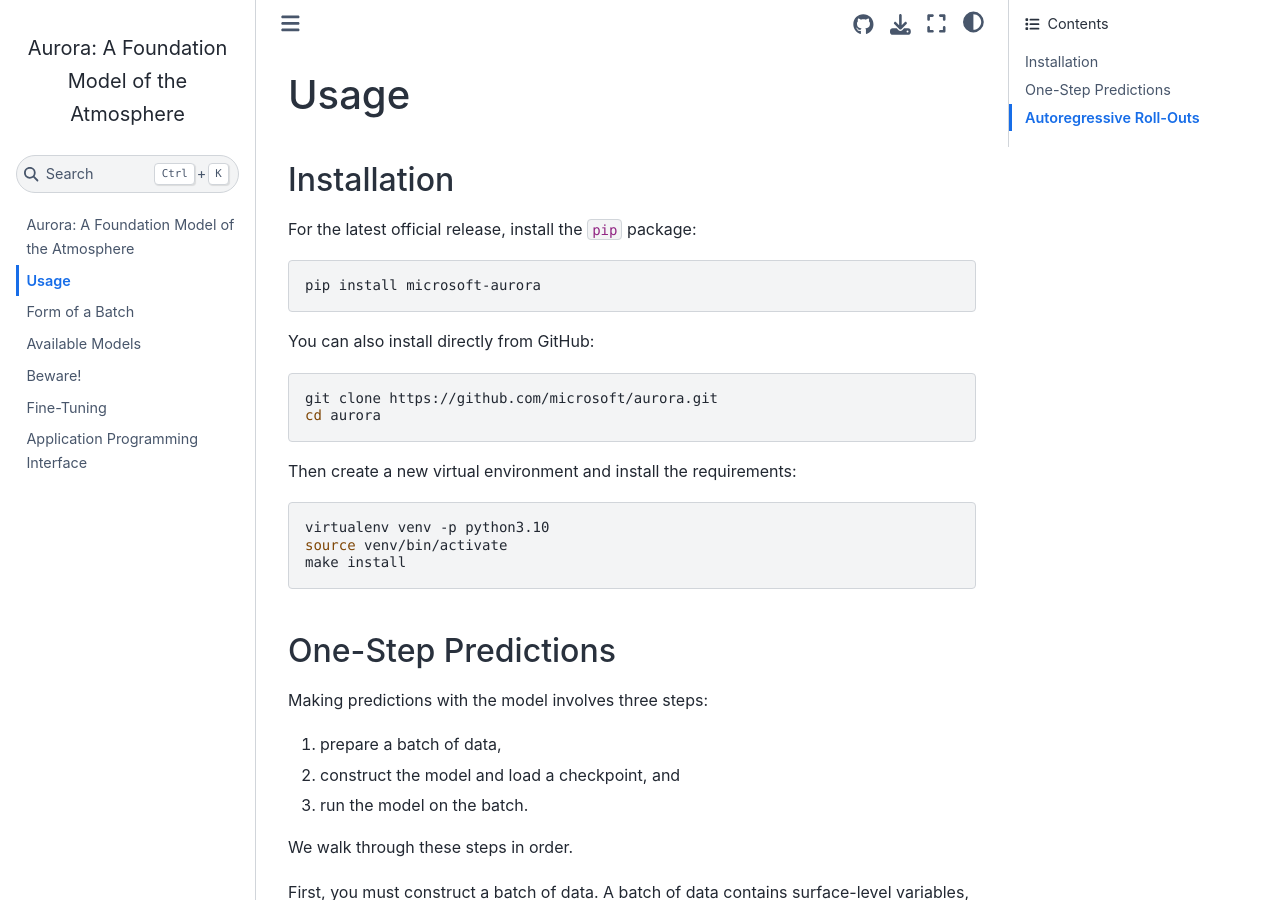
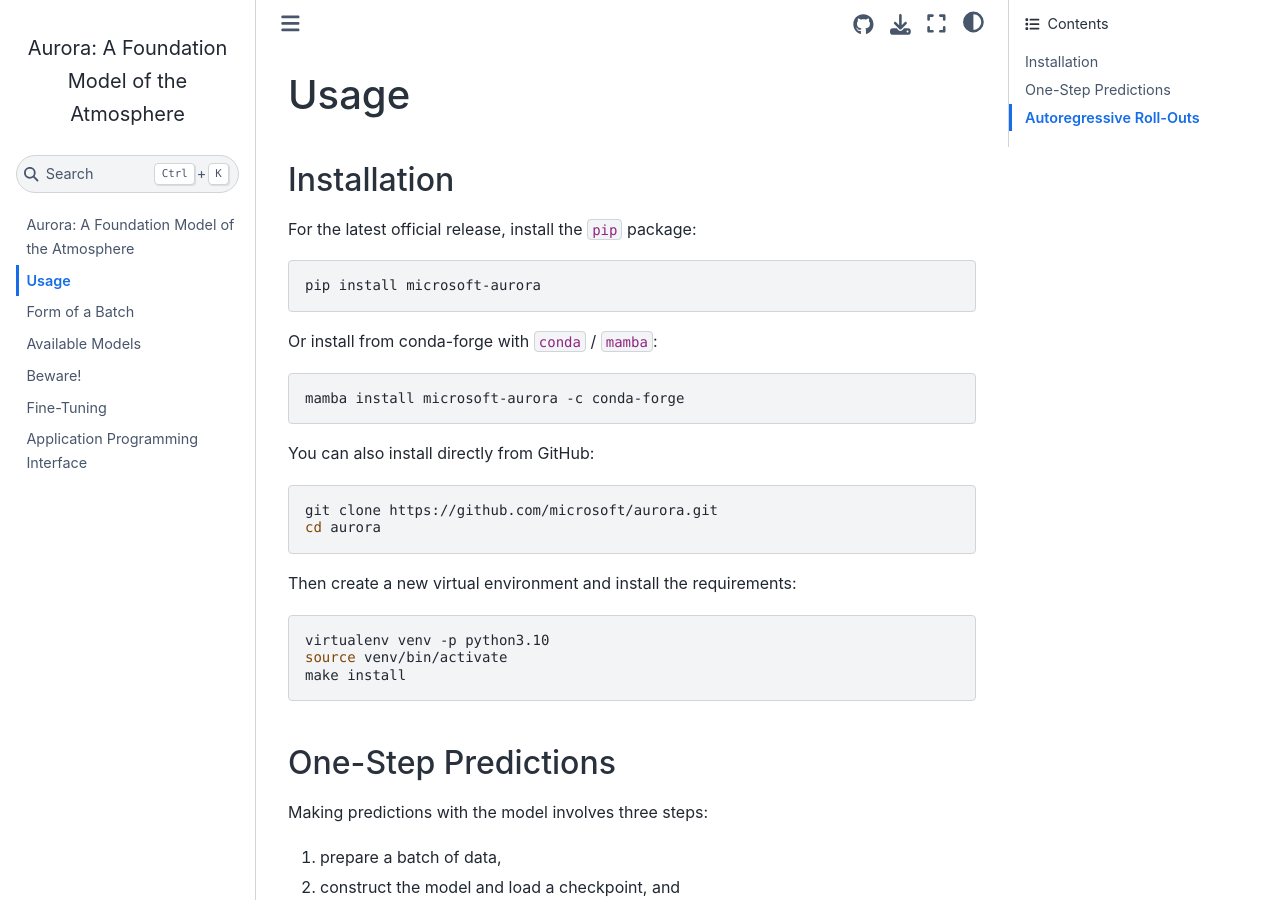
Before and after one commit to microsoft/aurora, a Jupyter Book: the page built from docs/usage.md, in a window 1280 px wide and 900 px high. Built offline with Jupyter Book 1.0.4 settings and Sphinx 7.4.7 and the Sphinx Book theme 1.1.4, drawn with Linux system fonts in a browser that asks for light colours; pages that are not in the unit, such as notebooks, are missing from menus.

Commit message:
Add instructions for installing from conda-forge

````diff
--- a/docs/usage.md
+++ b/docs/usage.md
@@ -6,6 +6,12 @@
 
 ```bash
 pip install microsoft-aurora
+```
+
+Or install from conda-forge with `conda` / `mamba`:
+
+```bash
+mamba install microsoft-aurora -c conda-forge
 ```
 
 You can also install directly from GitHub:
````
Also changed, not shown: README.md (+6 -0 lines).
